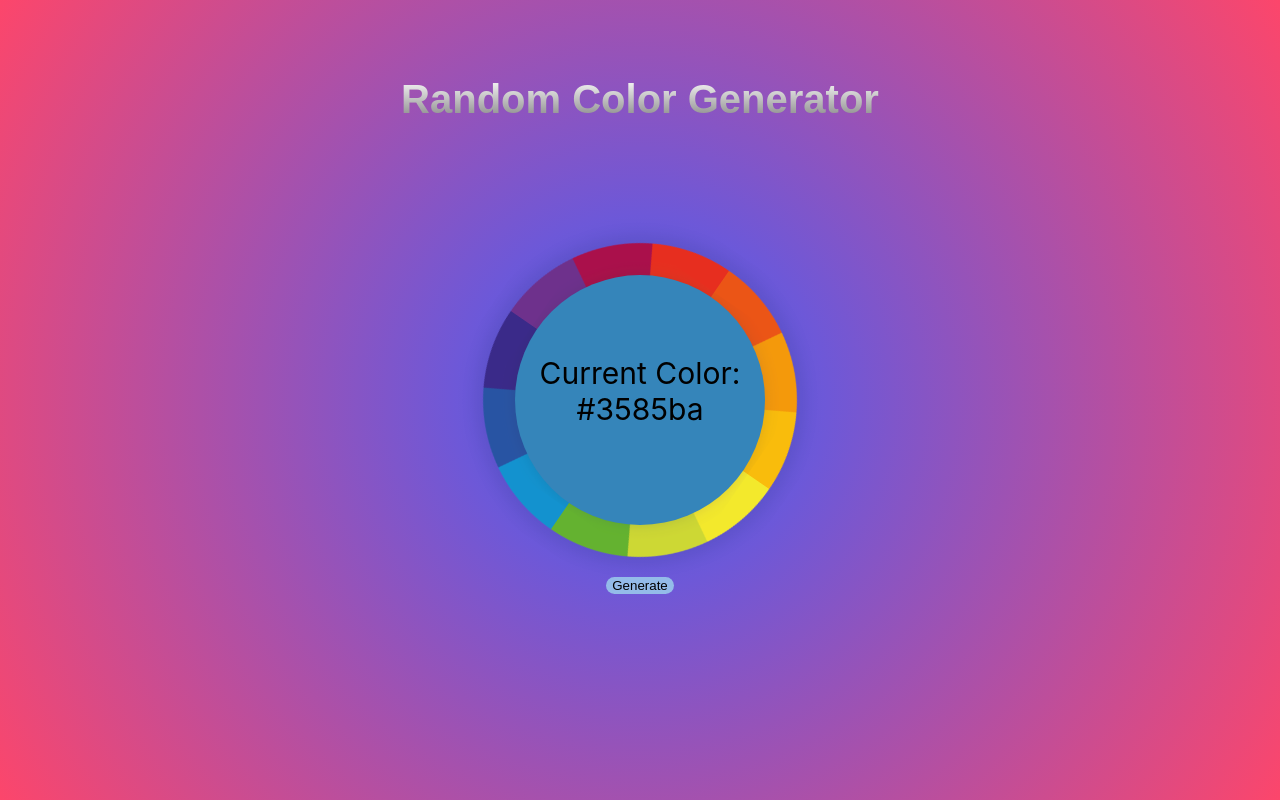
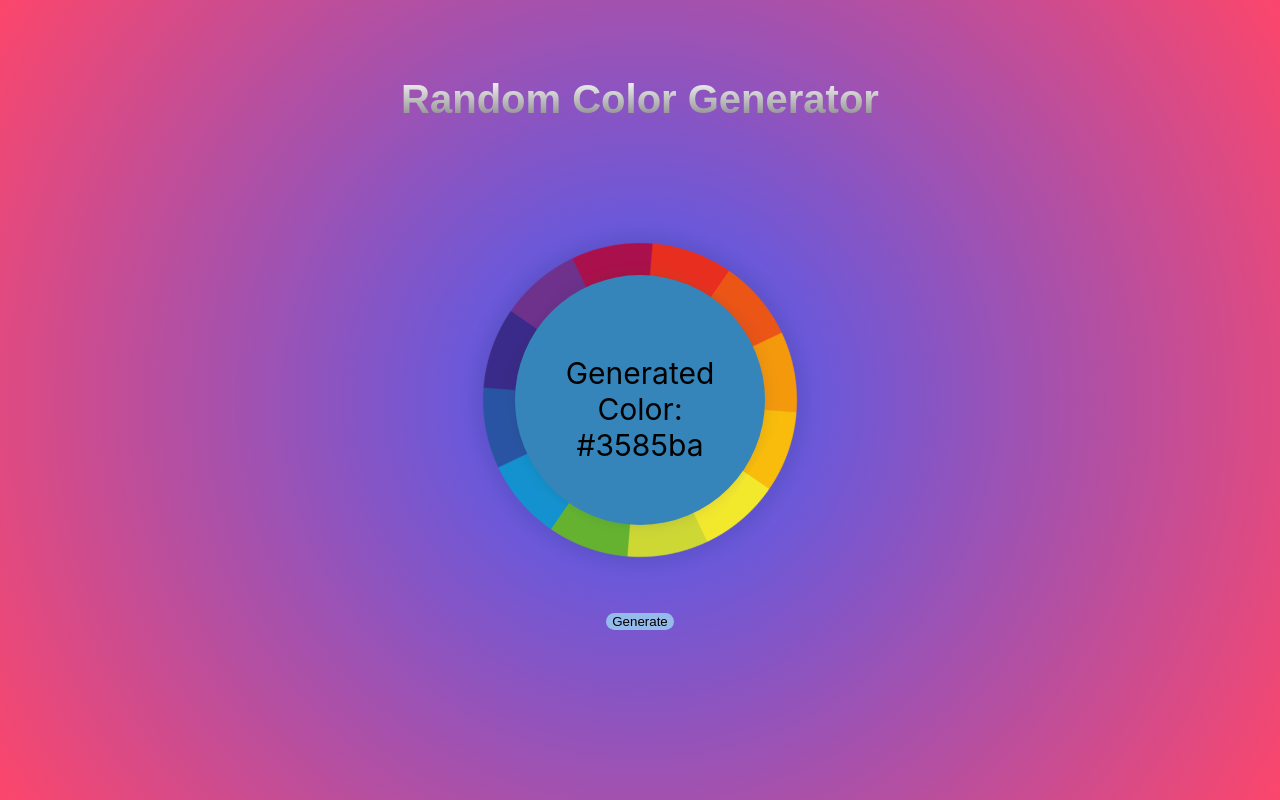
Before and after one commit to jacobjakeo/react-random-color-generator, a React app: page / in a window 1280 px wide. Built offline with nearby package versions, Linux system fonts and the light colour scheme; the HTML template or start-up script is replaced by a standard one.

Commit message:
Fix mistakes with naming of the div

```diff
--- a/src/App.js
+++ b/src/App.js
@@ -11,7 +11,7 @@ export default function App() {
       <h1 style={{ color: currentColor }}>Random Color Generator</h1>
       <img src={colorwheel} className="App-logo" alt="colorwheel" />
       <div style={{ backgroundColor: currentColor }}>
-        Current Color: {currentColor}
+        Generated Color: {currentColor}
         <br />
         <button
           onClick={() => {
```
